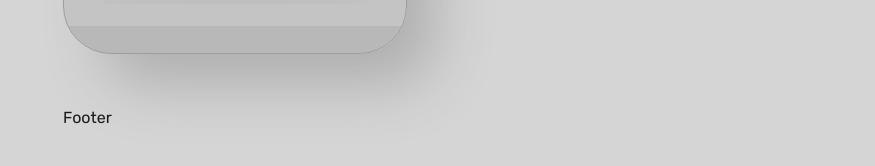
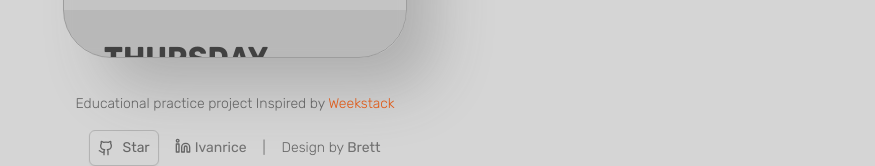
Before and after one commit to Ivanricee/weeklytodo, a React (Vite) app: page /todo in a window 1280 px wide. Shown: the part 634-800 px from the top of the page, without its empty margins (405-1280 px from the left). Built offline with nearby package versions, Linux system fonts and the light colour scheme; no server answers; the database is empty; sample sign-in values are in the browser's storage.

Commit message:
feat: add footer

```diff
--- a/src/pages/TodoList.tsx
+++ b/src/pages/TodoList.tsx
@@ -5,6 +5,7 @@ import { Card, CardHeader } from '@/components/ui/card'
 import { useAuthContext } from '@/context/AuthContext'
 import { TaskProvider } from '@/context/TaskContext'
 import { getCurrentWeekText } from '@/lib/utils'
+import { Github, LinkedinIcon } from 'lucide-react'
 import { Link } from 'react-router-dom'
 
 export default function TodoList() {
@@ -23,7 +24,7 @@ export default function TodoList() {
   const userName = typeof user === 'string' ? user : user.email
   return (
     <main className="container mx-auto flex flex-col gap-4 w-screen h-screen max-w-[400px] animate-in fade-in-20 slide-in-from-top-4 px-7">
-      <header className="flex gap-2 justify-between w-full items-center py-4 h-24">
+      <header className="flex gap-2 justify-between w-full items-center py-4 h-20">
         <div>
           <Button variant={'outline'} onClick={logOut} disabled={authState.isLoading}>
             Log out
@@ -42,8 +43,65 @@ export default function TodoList() {
           <WeekTasksList />
         </TaskProvider>
       </Card>
-      <footer className="flex gap-2 justify-between w-full items-center py-4 h-24">
-        <h2>Footer</h2>
+      <footer className="flex flex-col items-center gap-4 text-sm text-secondary font-light pt-5">
+        <p className="text-center">
+          Educational practice project Inspired by{' '}
+          <a
+            href="https://weekstack.io/"
+            className="text-primary hover:underline"
+            target="_blank"
+            rel="noopener noreferrer"
+          >
+            Weekstack
+          </a>
+        </p>
+
+        <div className="flex items-center gap-4 justify-center">
+          <Button
+            variant={'outline'}
+            asChild
+            className="p-0 transition-all duration-300 font-normal"
+          >
+            <Link
+              to="https://github.com/Ivanricee/weeklytodo"
+              target="_blank"
+              rel="noopener noreferrer"
+              className="px-2"
+            >
+              <Github size={16} />
+              <span>Star</span>
+            </Link>
+          </Button>
+
+          <Link
+            to="https://www.linkedin.com/in/ivanrice/"
+            target="_blank"
+            className="group flex flex-nowrap gap-1 hover:text-foreground/80 transition-all duration-300"
+            rel="noopener noreferrer"
+          >
+            <LinkedinIcon size={16} />
+            <span>
+              <b className="text-secondary/90 group-hover:text-foreground/70 transition-all duration-300">
+                Ivanrice
+              </b>
+            </span>
+          </Link>
+
+          <span>|</span>
+
+          <Link
+            to="https://x.com/thebtjackson"
+            className="group hover:text-foreground/80 transition-all duration-300"
+            target="_blank"
+            rel="noopener noreferrer"
+          >
+            Design by{' '}
+            <b className="text-secondary/90 group-hover:text-foreground/70 transition-all duration-300">
+              {' '}
+              Brett
+            </b>
+          </Link>
+        </div>
       </footer>
     </main>
   )
```
